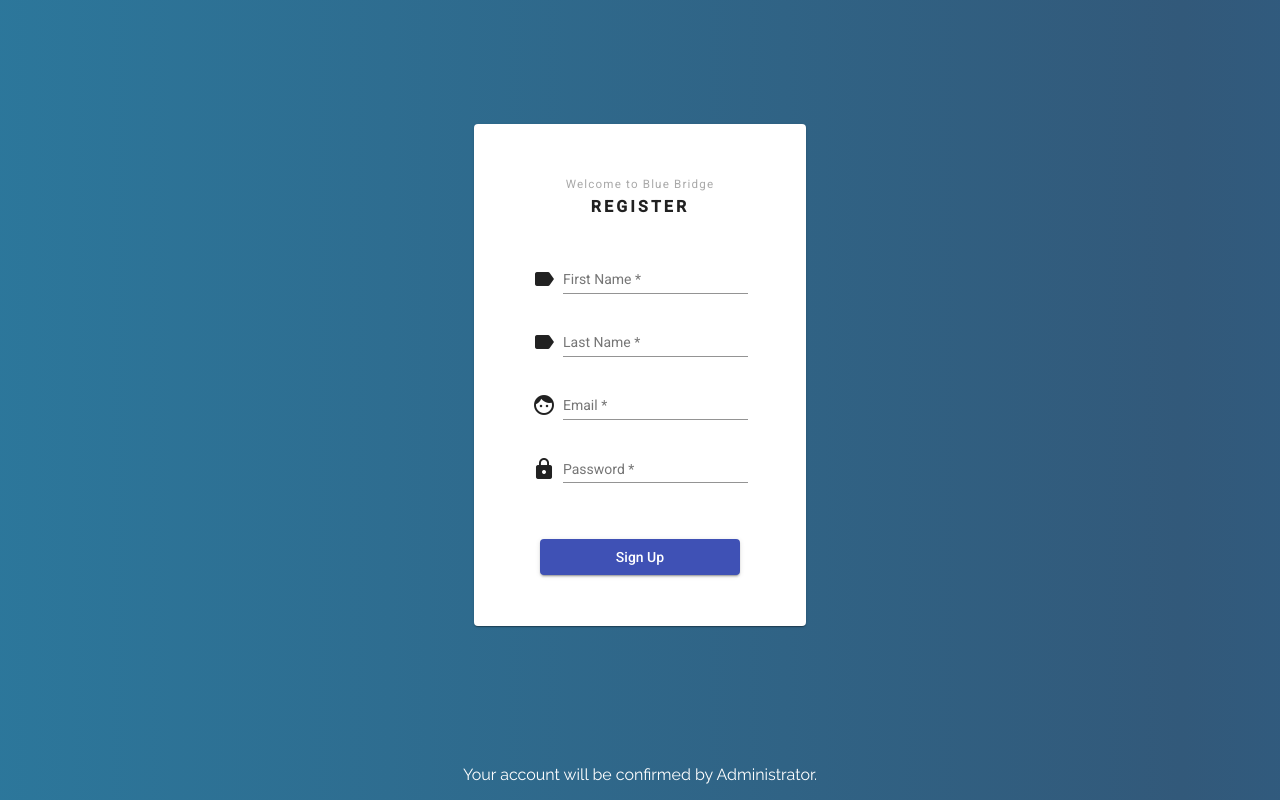
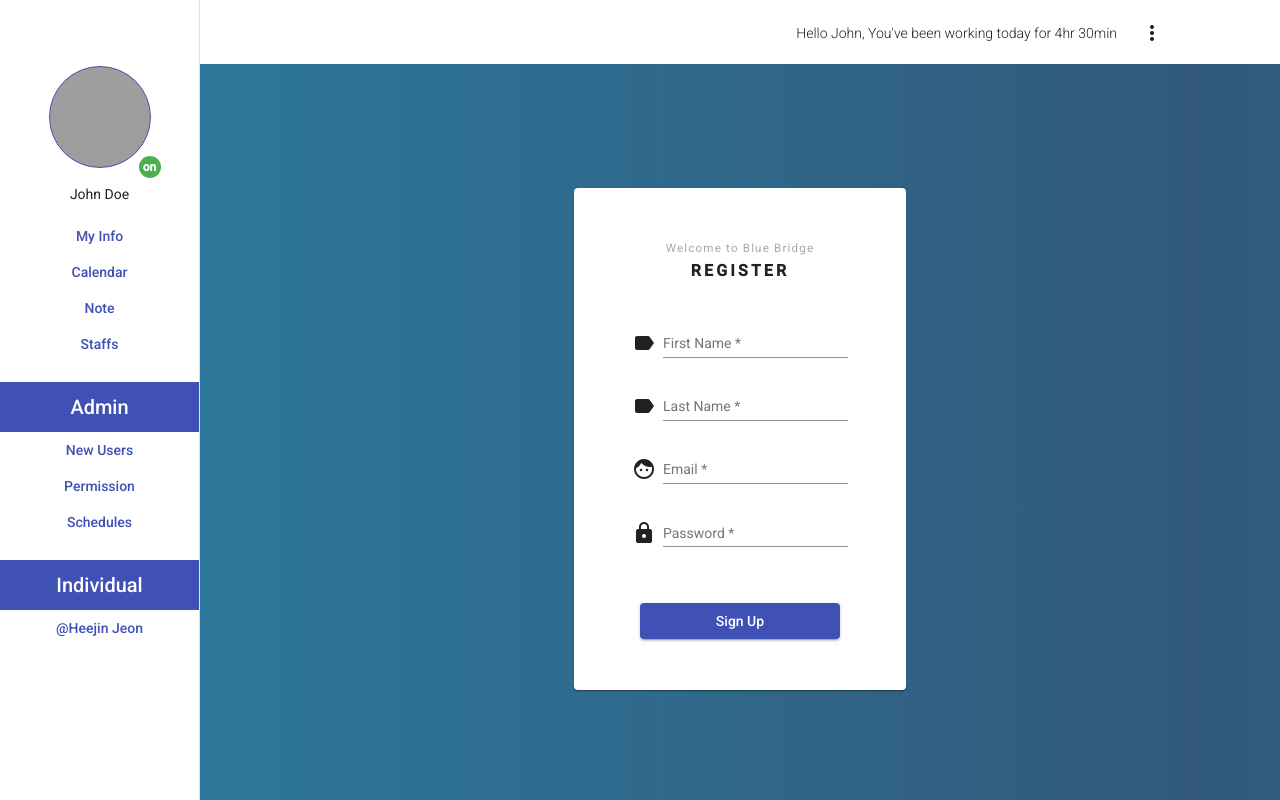
Before and after one commit to heejingit/bluebridge, an Angular app: page /register in a window 1280 px wide. Built offline with nearby package versions, Linux system fonts and the light colour scheme; grey boxes are pictures that could not be loaded; what @angular/material-moment-adapter would draw is missing.

Commit message:
login/register design, sidebar working

```diff
--- a/client/app/app-routing.module.ts
+++ b/client/app/app-routing.module.ts
@@ -5,6 +5,7 @@
 import { SigninComponent } from './signin/signin.component';
 import { AuthGuard } from './auth/auth.guard';
 import { RegisterComponent } from './register/register.component';
+import { StaffComponent } from './user-menus/staff/staff.component';
 
 
 const routes: Routes = [
@@ -26,6 +27,11 @@
     path: 'register',
     component: RegisterComponent
   },
+
+  {
+    path: 'staff',
+    component: StaffComponent
+  },
   // {
   //   path: 'orders',
   //   loadChildren: './orders/orders.module#OrdersModule'
--- a/client/app/app.module.ts
+++ b/client/app/app.module.ts
@@ -28,6 +28,7 @@
 import { AuthService } from './auth/auth.service';
 import { RegisterComponent } from './register/register.component';
 import { RegisterBoxComponent } from './register/register-box/register-box.component';
+import { StaffComponent } from './user-menus/staff/staff.component';
 
 @NgModule({
   declarations: [
@@ -45,6 +46,7 @@
     LoginBoxComponent,
     RegisterComponent,
     RegisterBoxComponent,
+    StaffComponent,
   ],
   imports: [
     BrowserModule,
--- a/client/app/main-nav/main-nav.component.html
+++ b/client/app/main-nav/main-nav.component.html
@@ -1,5 +1,5 @@
 <mat-sidenav-container class="sidenav-container">
-  <mat-sidenav #drawer class="sidenav" fixedInViewport *ngIf="isLoggedIn$ | async"
+  <mat-sidenav #drawer class="sidenav" fixedInViewport
       [attr.role]="(isXSmallAndSmall$ | async) ? 'dialog' : 'navigation'"
       [mode]="(isXSmallAndSmall$ | async) ? 'over' : 'side'"
       [opened]="(isXSmallAndSmall$ | async) === false">
@@ -9,12 +9,13 @@
     <app-individual-button></app-individual-button>
   </mat-sidenav>
   <mat-sidenav-content>
-    <app-toolbar *ngIf="isLoggedIn$ | async">
+    <app-toolbar>
       <button
       *ngIf="isXSmallAndSmall$ | async"
         type="button"
         aria-label="Toggle sidenav"
         mat-icon-button
+        (click)="drawer.toggle()"
         >
         <mat-icon aria-label="Side nav toggle icon">menu</mat-icon>
       </button>
--- /dev/null
+++ b/client/app/user-menus/staff/staff.component.html
@@ -0,0 +1,7 @@
+<body>
+
+    <div class="header">
+        <h2 mat-h2>List of all staffs in Blue Bridge</h2>
+    </div>
+
+</body>
--- /dev/null
+++ b/client/app/user-menus/staff/staff.component.ts
@@ -0,0 +1,15 @@
+import { Component, OnInit } from '@angular/core';
+
+@Component({
+  selector: 'app-staff',
+  templateUrl: './staff.component.html',
+  styleUrls: ['./staff.component.css']
+})
+export class StaffComponent implements OnInit {
+
+  constructor() { }
+
+  ngOnInit(): void {
+  }
+
+}
```
Also changed, not shown: client/app/user-menus/staff/staff.component.css (added), 1 other file (tests, documents, lock files or other folders).
